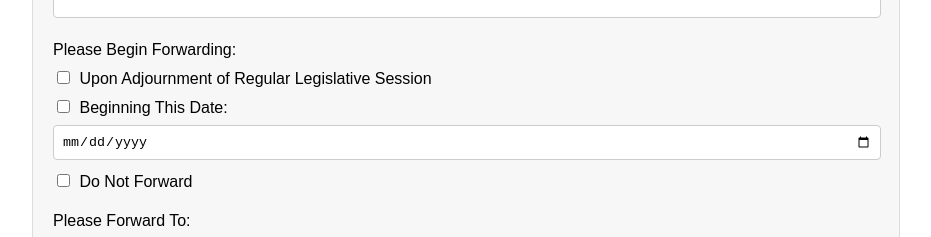
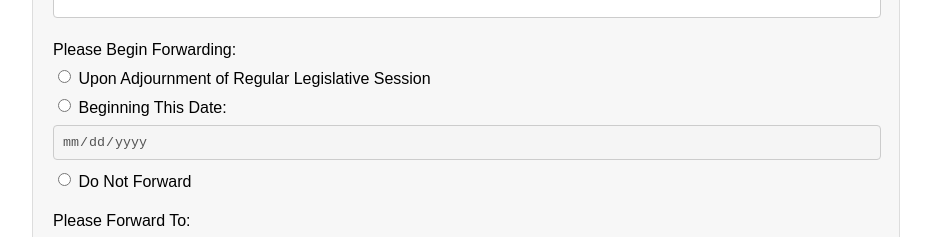
Before and after one commit to shohan744/mail-form, a plain HTML site: page index.html in a window 1280 px wide. Shown: the part 215-452 px from the top of the page, without its empty margins (174-1105 px from the left). Drawn offline with Linux system fonts and the light colour scheme.

Commit message:
Update index.html

```diff
--- a/index.html
+++ b/index.html
@@ -24,19 +24,20 @@
     <div class="form-group">
       <label class="checkbox-label">Please Begin Forwarding:</label>
     <div>
-        <input type="checkbox" id="adjournment" name="beginForwarding" value="adjournment">
+      <input type="radio" id="adjournment" name="beginForwarding" value="adjournment">
       <label class="inline-label" for="adjournment">Upon Adjournment of Regular Legislative Session</label>
     </div>
     <div>
-        <input type="checkbox" id="specificDate" name="beginForwarding" value="specificDate">
+      <input type="radio" id="specificDate" name="beginForwarding" value="specificDate">
       <label class="inline-label" for="specificDate">Beginning This Date:</label>
-        <input type="date" id="startDate" name="startDate">
+      <input type="date" id="startDate" name="startDate" disabled>
     </div>
     <div>
-        <input type="checkbox" id="doNotForward" name="beginForwarding" value="doNotForward">
+      <input type="radio" id="doNotForward" name="beginForwarding" value="doNotForward">
       <label class="inline-label" for="doNotForward">Do Not Forward</label>
     </div>
     </div>
+
 
     <div class="form-group">
       <label for="forwardTo">Please Forward To:</label>
```
Lines whose indentation alone changed are shown as unchanged.
